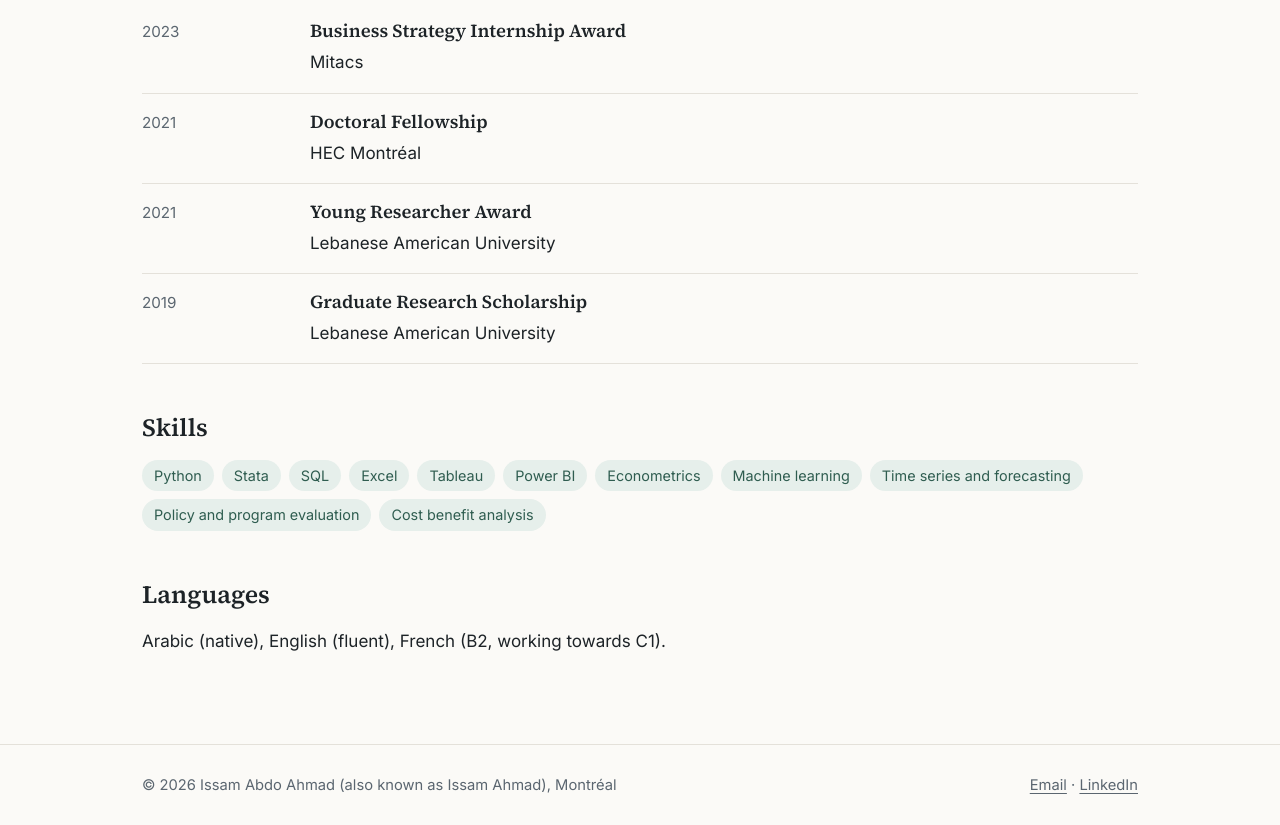
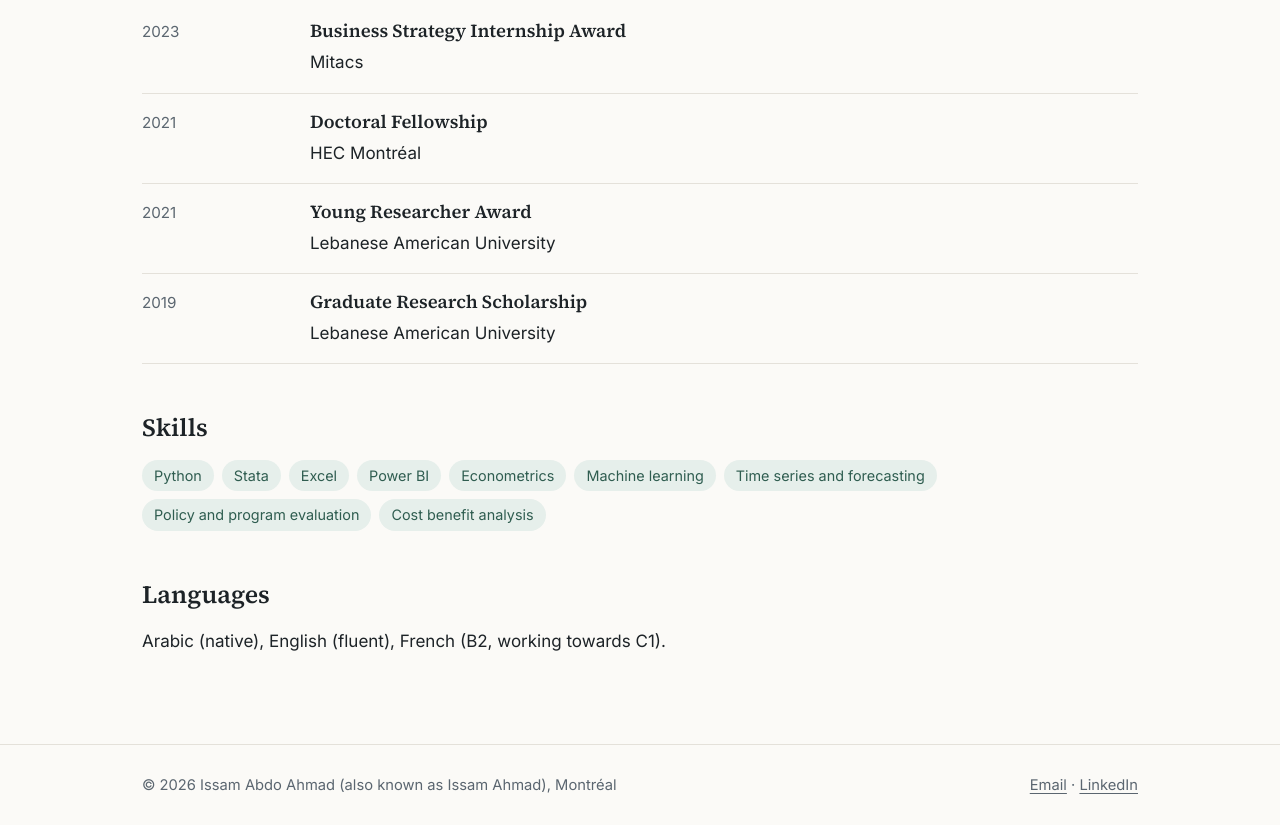
Before and after one commit to issamabdoahmad/issamabdoahmad.github.io, a plain HTML site: page cv.html in a window 1280 px wide. Shown: the part 1523-2348 px from the top of the page. Drawn offline with Linux system fonts and the light colour scheme.

Commit message:
Remove SQL and Tableau from skills
Co-Authored-By: Claude Sonnet 5.5 <noreply@anthropic.com>
Claude-Session: https://claude.ai/code/session_01LH8pZtLjJSbsCcvHTjMxSQ

```diff
--- a/cv.html
+++ b/cv.html
@@ -62,7 +62,7 @@
 
       <h2>Skills</h2>
       <ul class="tags">
-        <li>Python</li><li>Stata</li><li>SQL</li><li>Excel</li><li>Tableau</li><li>Power BI</li>
+        <li>Python</li><li>Stata</li><li>Excel</li><li>Power BI</li>
         <li>Econometrics</li><li>Machine learning</li><li>Time series and forecasting</li>
         <li>Policy and program evaluation</li><li>Cost benefit analysis</li>
       </ul>
```
